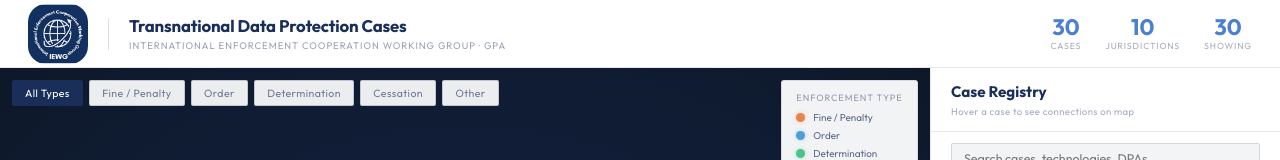
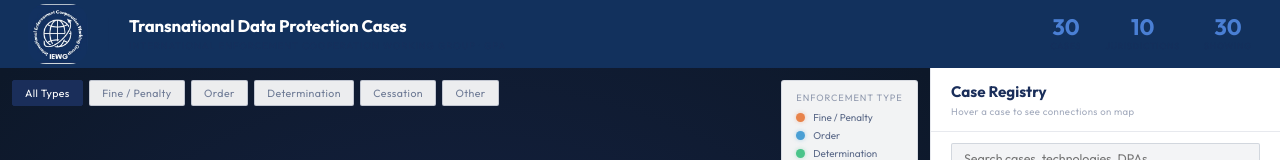
Before and after one commit to MaramGrass/IEWGCaseMap, a React (Vite) app: page / in a window 1280 px wide. Shown: the top 160 px of the page. Built offline with nearby package versions, Linux system fonts and the light colour scheme; no server answers.

Commit message:
Update App.jsx

```diff
--- a/src/App.jsx
+++ b/src/App.jsx
@@ -63,7 +63,7 @@
       {/* ── HEADER ─────────────────────────────────────────────────────── */}
       <header style={{
         flexShrink: 0,
-        background: '#ffffff',
+        background: '#12315d',
         borderBottom: '1px solid rgba(26,46,90,0.1)',
         padding: '0 1.75rem',
         height: 68,
@@ -82,7 +82,7 @@
             <h1 style={{
               fontFamily: 'var(--font-sans)',
               fontSize: 'clamp(0.85rem, 1.5vw, 1.05rem)',
-              fontWeight: 700, color: '#1a2e5a',
+              fontWeight: 700, color: '#ffffff',
               letterSpacing: '-0.01em', lineHeight: 1.2,
             }}>
               Transnational Data Protection Cases
```
